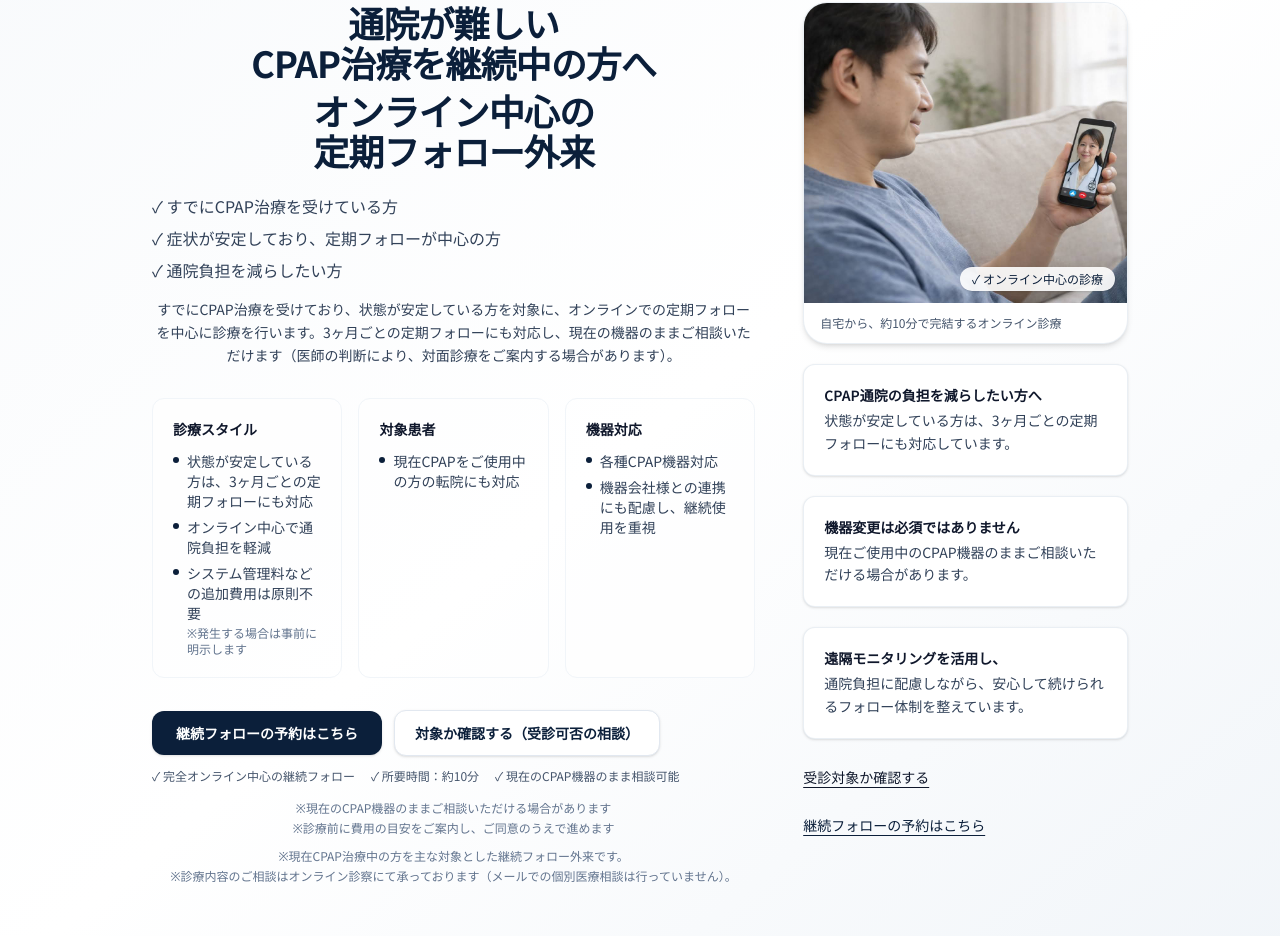
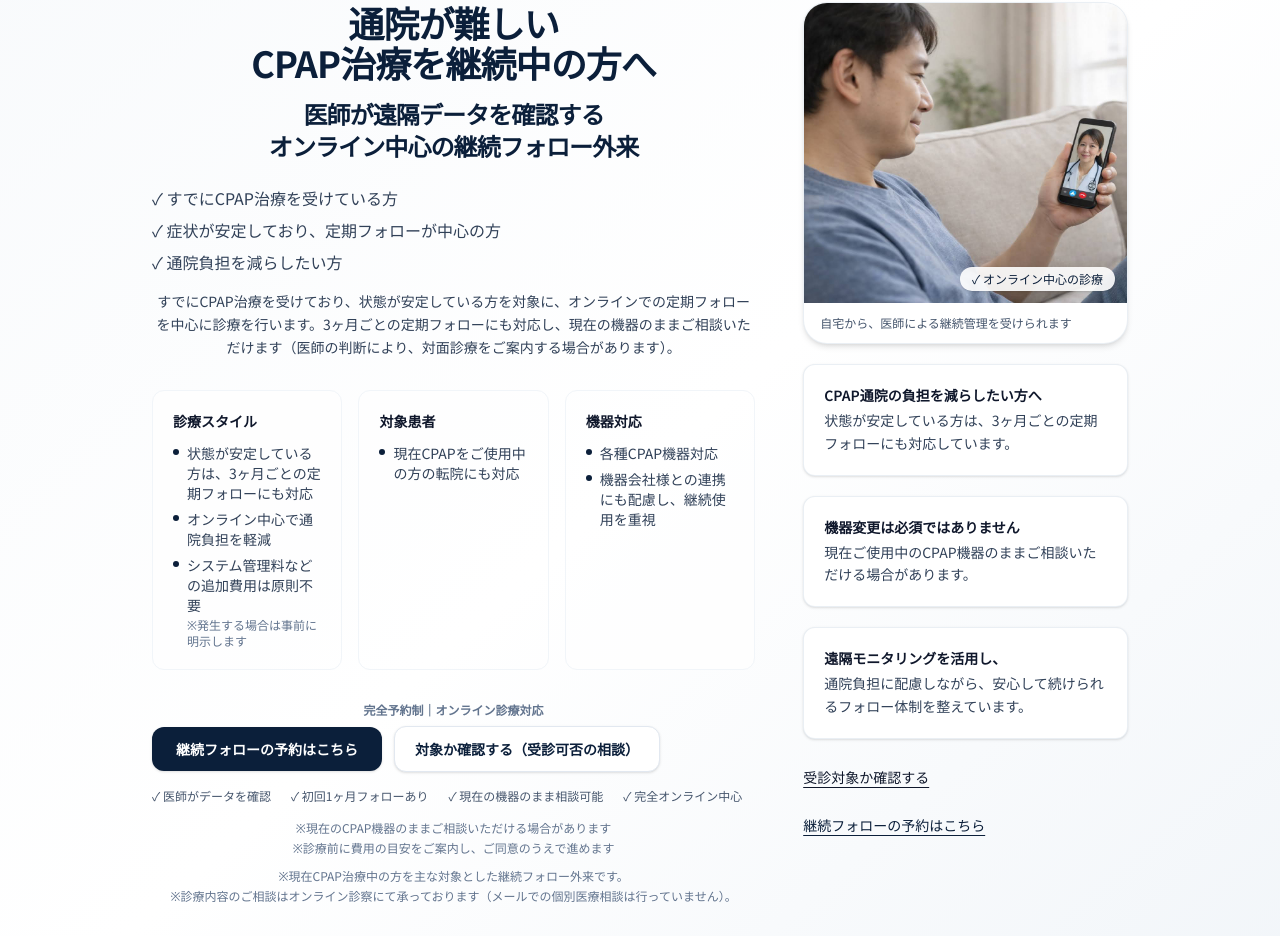
Before and after one commit to mandahan2002/sas-clinic-site, a Next.js app: page / in a window 1280 px wide. Shown: the part 220-1156 px from the top of the page. Built offline with nearby package versions, Linux system fonts and the light colour scheme.

Commit message:
committed

```diff
--- a/app/page.tsx
+++ b/app/page.tsx
@@ -62,8 +62,10 @@ export default function Home() {
             <h1 className="text-3xl font-bold tracking-tight text-[#0B1F3A] md:text-4xl">
               <span className="block">通院が難しい</span>
               <span className="block">CPAP治療を継続中の方へ</span>
-              <span className="block mt-2">オンライン中心の</span>
-              <span className="block">定期フォロー外来</span>
+              <span className="block mt-4 text-lg font-semibold md:text-2xl">
+                医師が遠隔データを確認する
+                <br className="hidden md:inline" /> オンライン中心の継続フォロー外来
+              </span>
             </h1>
 
             <ul className="mt-6 space-y-2 text-sm sm:text-base text-slate-700 text-left max-w-fit mx-auto md:mx-0">
@@ -121,7 +123,10 @@ export default function Home() {
               </div>
             </div>
 
-            <div className="mt-8 flex flex-col gap-3 sm:flex-row sm:items-center">
+            <p className="mt-8 text-xs font-bold text-slate-500">
+              完全予約制｜オンライン診療対応
+            </p>
+            <div className="mt-2 flex flex-col gap-3 sm:flex-row sm:items-center">
               <a
                 href="#reserve"
                 className="inline-block rounded-xl bg-[#0B1F3A] px-6 py-3 text-sm font-semibold text-white shadow-sm hover:bg-[#0a2847] transition-colors"
@@ -135,10 +140,11 @@ export default function Home() {
                 対象か確認する（受診可否の相談）
               </a>
             </div>
-            <div className="mt-3 flex flex-wrap gap-4 text-xs text-slate-600">
-              <span className="flex items-center gap-1">✓ 完全オンライン中心の継続フォロー</span>
-              <span className="flex items-center gap-1">✓ 所要時間：約10分</span>
-              <span className="flex items-center gap-1">✓ 現在のCPAP機器のまま相談可能</span>
+            <div className="mt-4 flex flex-wrap gap-x-5 gap-y-2 text-xs text-slate-600">
+              <span className="flex items-center gap-1">✓ 医師がデータを確認</span>
+              <span className="flex items-center gap-1">✓ 初回1ヶ月フォローあり</span>
+              <span className="flex items-center gap-1">✓ 現在の機器のまま相談可能</span>
+              <span className="flex items-center gap-1">✓ 完全オンライン中心</span>
             </div>
             <p className="mt-4 text-xs text-slate-500">
               ※現在のCPAP機器のままご相談いただける場合があります
@@ -171,7 +177,7 @@ export default function Home() {
                 </div>
                 <div className="px-4 py-3">
                   <p className="text-xs text-slate-600">
-                    自宅から、約10分で完結するオンライン診療
+                    自宅から、医師による継続管理を受けられます
                   </p>
                 </div>
               </div>
@@ -207,6 +213,9 @@ export default function Home() {
               </a>
             </div>
           </div>
+          <p className="mt-8 text-center text-xs text-slate-500">
+            初診後約1ヶ月フォロー｜安定後は約3ヶ月ごとの定期診療
+          </p>
         </div>
       </section>
 
@@ -228,7 +237,7 @@ export default function Home() {
                 },
                 {
                   t: "初回1ヶ月フォロー",
-                  d: "初診から1ヶ月後にオンライン再診を行い、機器の使用感や体調の変化を丁寧に確認します。",
+                  d: "初診から約1ヶ月後に再診を行い、状態が安定している場合は約3ヶ月ごとの定期管理に移行します。",
                 },
                 {
                   t: "必要時は対面医療へ連携",
@@ -372,7 +381,7 @@ export default function Home() {
               },
               {
                 n: "3",
-                t: "データ確認・継続フォロー",
+                t: "遠隔データ確認（直近使用状況）・継続フォロー",
                 d: "遠隔モニタリングデータを確認し、3か月ごとの定期フォローにも対応します。",
               },
             ].map((s) => (
@@ -403,6 +412,33 @@ export default function Home() {
                 <span className="text-sm text-slate-700">{point}</span>
               </div>
             ))}
+          </div>
+        </div>
+      </section>
+
+      {/* Limitations */}
+      <section className="border-t border-slate-100 bg-white">
+        <div className="mx-auto max-w-5xl px-6 py-14">
+          <div className="rounded-2xl border border-slate-100 bg-white p-8 shadow-sm">
+            <h2 className="text-xl font-bold text-[#0B1F3A] md:text-2xl">
+              当院で対応が難しいケースについて
+            </h2>
+            <div className="mt-4 text-sm leading-relaxed text-slate-700">
+              <p>
+                オンライン診療は便利な一方で、すべてのケースに適しているわけではありません。
+                <br />
+                以下の場合は、対面医療機関での受診をご案内することがあります。
+              </p>
+              <ul className="mt-4 list-disc space-y-2 pl-5">
+                <li>CPAP導入直後で状態が不安定な場合</li>
+                <li>強い眠気や症状の急な悪化がある場合</li>
+                <li>重篤な合併症が疑われる場合</li>
+                <li>医師が対面診察が必要と判断した場合</li>
+              </ul>
+              <p className="mt-6 text-xs text-slate-500">
+                当院では、患者様の安全を最優先に診療方針を判断しています。
+              </p>
+            </div>
           </div>
         </div>
       </section>
```
